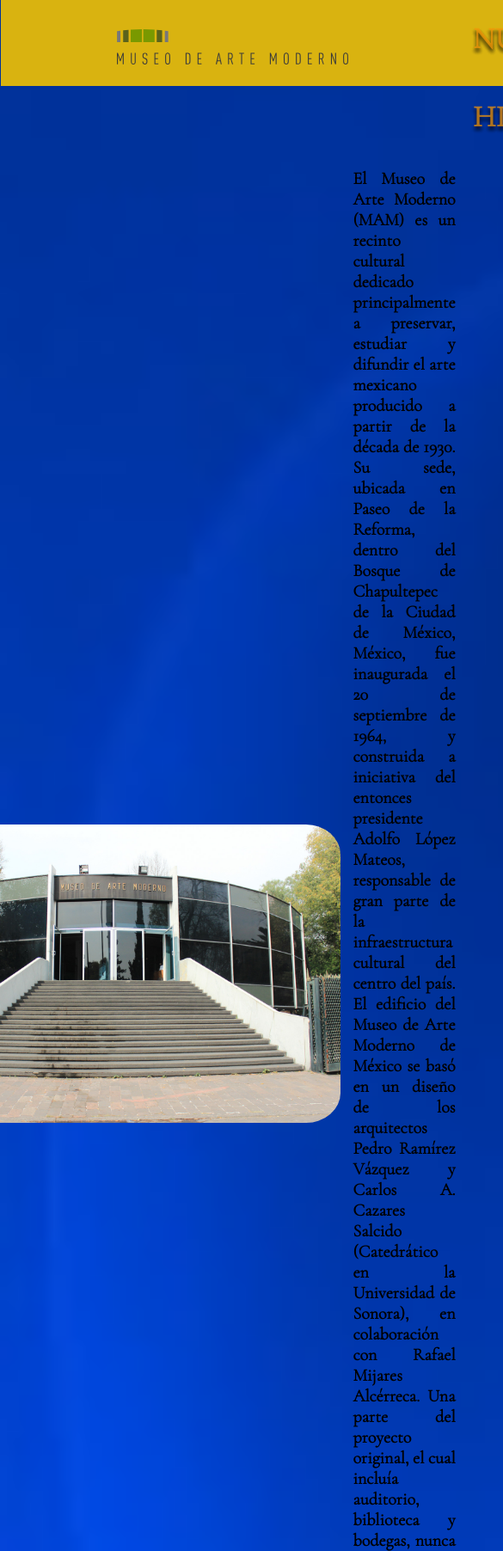
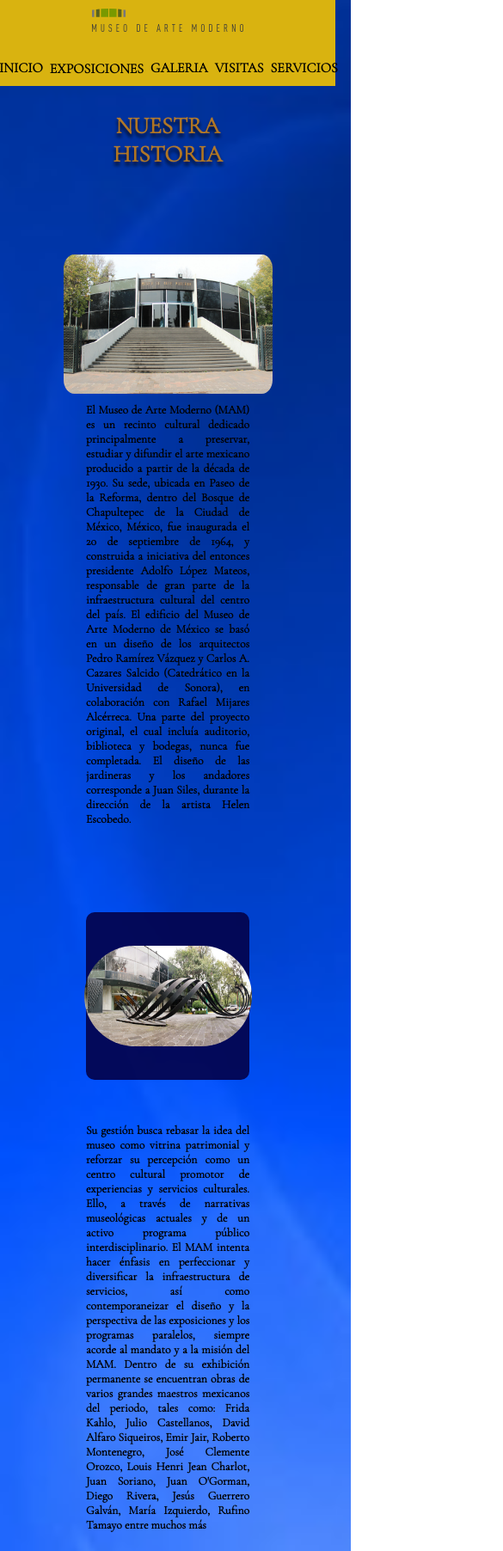
Before and after one commit to AilinPer/Proyecto_coder1, a plain HTML site: page index.html in a window 390 px wide. Shown: the top 1804 px of the page at 86% size, 585 px wide, since content can reach past the window. Drawn offline with nearby package versions, Linux system fonts and the light colour scheme.

Commit message:
Modifique el index y realice las media queries del index

```diff
--- a/index.html
+++ b/index.html
@@ -37,8 +37,8 @@
                 </nav>
             </div>
     </header>
-    <!--<main id="index">-->
-        <h1 class="titulo animate__animated animate__bounce">NUESTRA HISTORIA</h1>
+    <main id="index">
+        <h1 class="animate__animated animate__bounce">NUESTRA HISTORIA</h1>
         <!--Este primer main contiene la primera imagen que se verá despues del titulo, esta imagen se encontará del
         lado izquierdo-->
             <section class="text1">
@@ -59,7 +59,7 @@
                 <img class="img2" data-aos="flip-down" src="../img/facha-pano_1.jpg" alt="historia">
             </div>
             <!--Este div contiene la información que se encontrará debajo de la imagen del centro-->
-            <section id="text2">
+            <section class="text2">
                 <p class="part2" data-aos="zoom-in-up">
                     Su gestión busca rebasar la idea del museo como vitrina patrimonial y reforzar su percepción
                     como un centro cultural promotor de experiencias y servicios culturales. Ello, a través de
@@ -73,21 +73,20 @@
                     Diego Rivera, Jesús Guerrero Galván, María Izquierdo, Rufino Tamayo entre muchos más</p>
             </section>
             <!--Este es un subtema del tema y se encuentra del lado izquierdo -->
-        <h2 class="titulo2 animate__animated animate__shakeX">ARQUITECTURA</h2>
+            <h2 class="animate__animated animate__shakeX">ARQUITECTURA</h2>
             <!--Este div contiene el texto que hablará sobre el subtema y se colocará del lado izquierdo-->
             <section class="text3">
-                <img class="img3" data-aos="flip-right" src="../img/arquitectura-mam.jpg" alt="historia">
-                <p data-aos="fade-down"
-                            data-aos-easing="linear"
-                            data-aos-duration="1500">
+                <p data-aos="fade-down" data-aos-easing="linear" data-aos-duration="1500">
                     El Museo de Arte Moderno tiene el compromiso de ser un espacio público que ofrece a sus visitantes una experiencia individual y trascendente.
                     Su gestión busca rebasar la idea del museo como vitrina patrimonial y reforzar su percepción como un centro cultural promotor de experiencias
                     y servicios culturales. Ello, a través de narrativas museológicas actuales y de un activo programa público interdisciplinario. El MAM intenta
                     hacer énfasis en perfeccionar y diversificar la infraestructura de servicios, así como contemporaneizar el diseño y la perspectiva de las
-                    exposiciones y los programas paralelos, siempre acorde con el mandato y  la misión del MAM. </p>
+                    exposiciones y los programas paralelos, siempre acorde con el mandato y  la misión del MAM.
+                </p>
+                <img class="img3" data-aos="flip-right" src="../img/arquitectura-mam.jpg" alt="historia">
             </section>
             <!--Este main contiene la imagen representativa de la información y se colocará del lado derecho-->
-    <!-- </main>  -->
+    </main>
     <footer>
         <div class="contacto"><h6>CONTACTANOS</h6></div>
         <div class="footer">
@@ -97,8 +96,8 @@
                 <div><a href="https://vimeo.com/mammx"><img src="../img/vimeo.png" alt="vimeo"></a></div>
         </div>
     <div class="button"><button>Inicio de Sesión</button></div>
+    </footer>
     <script src="https://unpkg.com/aos@2.3.1/dist/aos.js"></script>
     <script> AOS.init({   easing: 'ease-out-back',duration: 2000});</script>
-    </footer>
 </body>
 </html>
--- a/style.css
+++ b/style.css
@@ -3,37 +3,46 @@
     padding: 0;
     box-sizing: border-box;
 }
+/* #index{
+    width: 100%;
+    height: 100%;
+    background-color: aqua;
+}*/
 body{
     background-image: url(../img/fondoinicio.jpg);
     background-repeat:no-repeat;
     background-size: cover;
+    font-family: 'Camorand Garamond';
 }
 header{
-    position: absolute;
-    width:1348px;
+    display:flex;
+    flex-direction: row;
+    justify-content: space-between;
+    align-items: center;
+    padding: 10px 3%;
+    width: 100%;
     height: 100px;
-    left: 1px;
-    top: 0px;
     background-color: #D9B310;
 }
-
-header .nav{
-    display: inline-block;
-    width: 30%;
-    margin-left: 70%;
+header nav ul li{
+    list-style: none;
+    padding: 0px 1%;
 }
-header nav ul li {
-    display: inline-block;
+header nav ul {
+    display: flex;
+    flex-direction: row;
+    justify-content: space-between;
+    width: 400px;
 }
 header nav ul li a{
     display: inline-block;
-    width: 10%;
+    width: 100%;
     margin-right: 20%;
     margin-top: 2%;
     list-style: none;
     font-family: 'Cormorant Garamond';
     font-style:normal;
-    font-size: 105%;
+    font-size: 100%;
     font-weight: bold;
     color: black;
     text-decoration: none;
@@ -45,14 +54,14 @@
     text-shadow: 0px 4px 4px rgba(0, 0, 0, 0.25), 0px 4px 4px rgba(0, 0, 0, 0.25), 0px 4px 4px rgba(0, 0, 0, 0.25), 0px 4px 4px rgba(0, 0, 0, 0.25);
 }
 header .logo{
-    width: 20%;
-    height: 20%;
-    margin-left: 10%;
-    margin-top: 2.5%;
+    width: 30%;
+    padding-left: 5%;
 }
-.titulo{
-    padding-left: 450px;
-    margin-top: 10%;
+#index{
+    padding: 30px 100px;
+}
+h1{
+    text-align: center;
     font-family: 'Cormorant Garamond';
     font-style: normal;
     font-size: 300%;
@@ -65,39 +74,42 @@
     flex-direction: row;
     justify-content: center;
     align-items: center;
-    margin: 100px 100px 100px 100px;
+    margin: 100px 0px;
     font-family: 'Cormorant Garamond' ;
-    font-size: 20px;
+    font-size:1.5vw;
     font-weight: bold;
     text-align: justify;
 }
 .img1{
-    width: 550px;
+    width: 45vw;
     padding: 0 15px;
     float: left;
     border-radius: 10%;
 }
 .img2{
-    display: inline-block;
-    width: 80%;
-    height: 80%;
-    margin-top: 5%;
-    margin-left: 10%;
+    display: flex;
+    justify-content: center;
+    width: 70vw;
+    height: 20vw;
     border-radius: 60px;
-    margin-bottom: 5%;
 }
 .centro{
+    display: flex;
     background-color: #04034be8;
+    align-items: center;
+    justify-content: center;
+    height: 350px;
+    border-radius: 10px;
 }
-.part2{
+.text2{
     text-align: justify;
     display: flex;
     flex-direction: row;
     justify-content: center;
     align-items: center;
-    margin: 100px 100px 60px 100px;
+    margin: 100px 0px;
     font-family: 'Cormorant Garamond' ;
-    font-size: 20px;
+    font-size: 1.5vw;
     font-weight: bolder;
 }
 .text3{
@@ -105,22 +117,21 @@
     flex-direction: row;
     justify-content: center;
     align-items: center;
-    margin: 100px 100px 100px 100px;
+    margin: 10px 0px;
     font-family: 'Cormorant Garamond' ;
-    font-size: 20px;
+    font-size: 1.5vw;
     font-weight: bold;
     text-align: justify;
 }
 .img3{
-    width: 550px;
+    width: 45vw;
     padding: 0 15px;
     float:left;
     border-radius: 10%;
 }
-.titulo2{
-    width: 646px;
+h2{
+    width: 100%;
     height: 96px;
-    margin: 0px 100px 0px 100px;
     font-family: 'Cormorant Garamond';
     font-style: normal;
     font-weight: 700;
@@ -134,30 +145,25 @@
     display: flex;
     flex-direction: row;
     justify-content:space-around;
-    width: 1348px;
+    width: 100%;
     height: 120px;
     background-color: #D9B310;
 
 }
 footer img{
-    display: flex;
-    flex-direction: row;
-    flex-wrap: wrap;
-    width: 50px;
-    height: 50px;
-    margin: 35px 50px;
+    width: 3vw;
 }
 .footer{
     display:flex;
     flex-direction: row;
-    flex-wrap: wrap;
-    justify-content:center;
-    /**/
-
+    flex-wrap:nowrap;
+    justify-content:space-between;
+    gap: 50px;
+    align-items: center;
 }
 .contacto{
     margin: 3.5% 3.5%;
-    font-size: 200%;
+    font-size: 3.3vw;
 }
 .contacto:hover{
     color:white;
@@ -166,28 +172,76 @@
 }
 .button{
     margin: 3.5% 3.5%;
-
 }
 .button button{
     background:#ee8700;
     border-radius: 10px;
-    font-size:25px;
+    font-size:2vw;
     border-color: #ff6b15;
     font-family: 'Cormorant Garamond';
-
 }
-@media only screen and (max-width:500px){
-    .titulo{
-        width: 646px;
-        height: 96px;
-        margin: 0px 100px 0px 100px;
-        font-family: 'Cormorant Garamond';
-        font-style: normal;
-        font-weight: 700;
-        font-size: 35px;
-        line-height: 91px;
-        color: rgba(244, 150, 9, 0.72);
-        mix-blend-mode: normal;
-        text-shadow: 0px 4px 4px rgba(0, 0, 0, 0.25), 0px 4px 4px rgba(0, 0, 0, 0.25), 0px 4px 4px rgba(0, 0, 0, 0.25), 0px 4px 4px rgba(0, 0, 0, 0.25);
+@media(max-width:768px){
+    header{
+        flex-direction: column;
+    }
+    header .logo{
+        width: 100%;
+        padding: 0;
+        display: flex;
+        justify-content: center;
+    }
+    .logo img{
+        width: 45vw;
+    }
+    h1{
+        font-size: 7vw;
+    }
+    .footer{
+        gap: 10px;
+    }
+    .contacto{
+        margin: 3.5% 3.5%;
+        display: flex;
+        align-items: center;
+    }
+    .button{
+        margin: 3.5% 3.5%;
+        display: flex;
+        align-items: center;
     }
 }
+@media(max-width:768px){
+    .text1{
+        flex-direction: column;
+        font-size: 3.5vw;
+    }
+    .img1{
+        width: 70vw;
+        margin-bottom: 5%;
+    }
+    .img2{
+        width: 50vw;
+        height: 30vw;
+    }
+    .centro{
+        height: 50vw;
+    }
+    .text2{
+        flex-direction: column;
+        font-size: 3.5vw;
+        margin: 50px 0px;
+    }
+    h2{
+        font-size: 5vw;
+    }
+    .text3{
+        flex-direction: column;
+        font-size: 3.5vw;
+        margin: 50px 0px;
+    }
+    .img3{
+        width: 70vw;
+        height: 50vw;
+        margin-top: 40px;
+    }
+}
```
Lines whose indentation alone changed are shown as unchanged.
